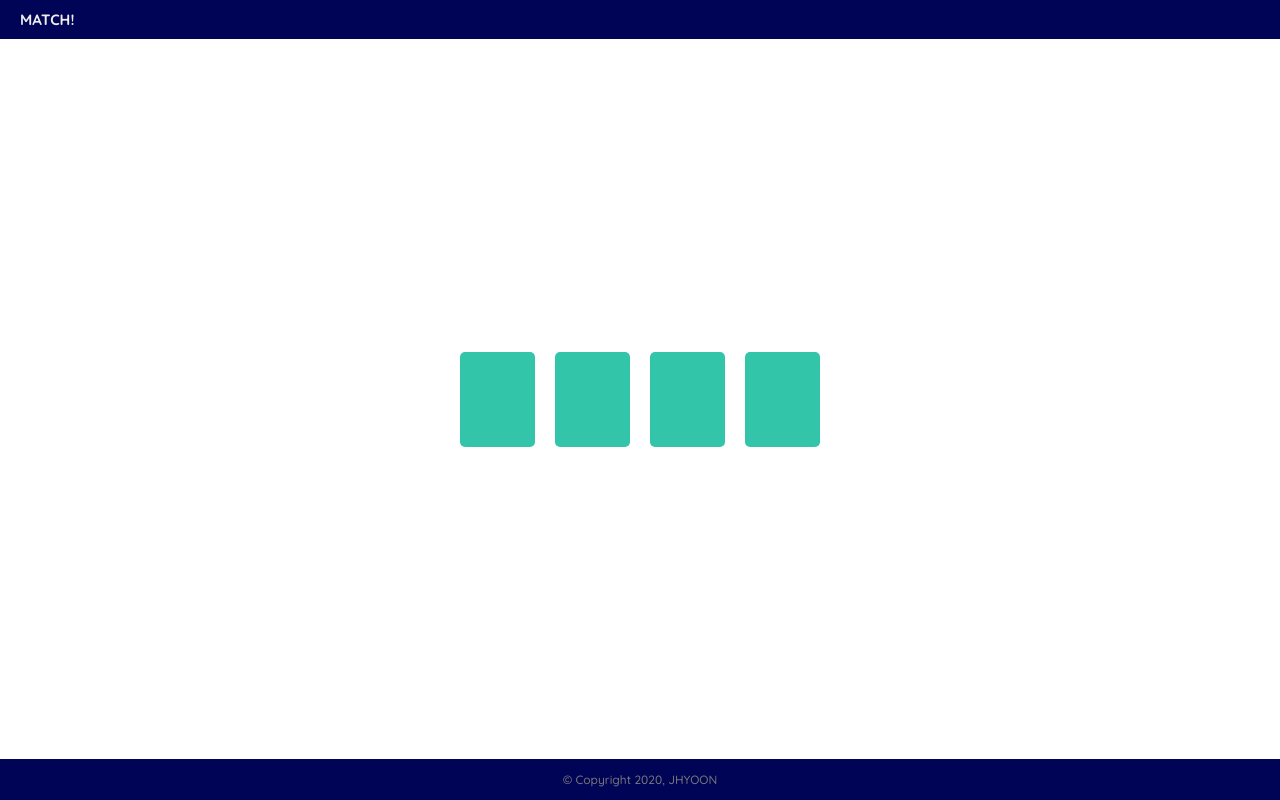
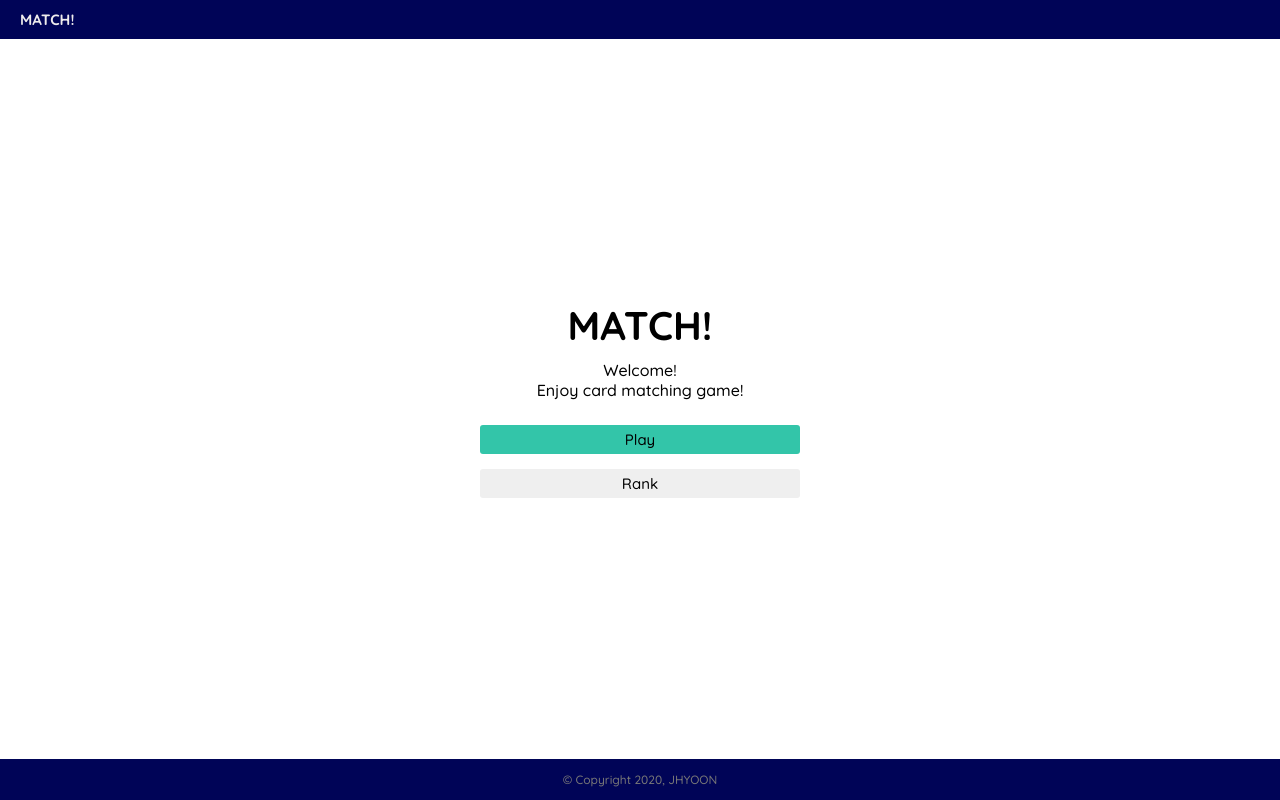
Before and after one commit to JHYOOOOON/MATCH, a React (Create React App) app: page / in a window 1280 px wide. Built offline with nearby package versions, Linux system fonts and the light colour scheme; grey boxes are pictures that could not be loaded.

Commit message:
#4 Add Main page

```diff
--- a/src/App.js
+++ b/src/App.js
@@ -4,12 +4,15 @@ import Footer from "./components/Footer";
 import Card from "./components/Card";
 import "./reset.css";
 import "./App.scss";
+import Main from "./components/Main";
 
 function App() {
   return (
     <div className="App">
       <Header />
-      <Card />
+      <section className="section">
+        <Main />
+      </section>
       <Footer />
     </div>
   );
--- a/src/App.scss
+++ b/src/App.scss
@@ -1,8 +1,15 @@
 @import "components/variables.scss";
 .App {
   font-family: $font;
-
   min-height: 680px;
   display: flex;
   flex-direction: column;
+  .section {
+    display: flex;
+    justify-content: center;
+    align-content: center;
+    flex: 1;
+    width: 400px;
+    margin: 0 auto;
+  }
 }
--- a/src/components/Card.js
+++ b/src/components/Card.js
@@ -120,7 +120,7 @@ const Card = () => {
 
   let cardArray = assignCard(LEVEL[lv]);
   return (
-    <section className="section">
+    <>
       {lv !== 6 ? (
         <div className="card-section">
           <section className="card-container">
@@ -130,7 +130,7 @@ const Card = () => {
       ) : (
         <Finish time={(new Date().getTime() - time) * 0.001} />
       )}
-    </section>
+    </>
   );
 };
 
--- a/src/components/Card.scss
+++ b/src/components/Card.scss
@@ -4,18 +4,13 @@
   transition: none !important;
 }
 
-.section {
-  display: flex;
-  justify-content: center;
-  align-content: center;
-  flex: 1;
 .card-section {
   display: flex;
   justify-content: center;
   flex-direction: column;
+  width: 100%;
   height: 100%;
   .card-container {
-      margin: 0 auto;
     padding: 20px;
     box-sizing: border-box;
     display: flex;
@@ -23,7 +18,6 @@
     align-content: center;
     justify-content: center;
     gap: 20px;
-      width: 400px;
     height: 100%;
     .card {
       flex-grow: 1;
@@ -59,7 +53,6 @@
     }
   }
 }
-}
 
 .card-front,
 .card-back {
--- a/src/components/Finish.scss
+++ b/src/components/Finish.scss
@@ -6,7 +6,7 @@
   align-items: center;
   flex-direction: column;
   .congrats {
-    font-size: 40px;
+    font-size: $title_font_size;
     font-weight: 700;
   }
   .time {
--- /dev/null
+++ b/src/components/Main.js
@@ -0,0 +1,18 @@
+import React from "react";
+import "./Main.scss";
+
+const Main = () => {
+  return (
+    <div className="main">
+      <p className="title">MATCH!</p>
+      <p className="description">
+        Welcome! <br />
+        Enjoy card matching game!
+      </p>
+      <button className="play">Play</button>
+      <button>Rank</button>
+    </div>
+  );
+};
+
+export default Main;
--- /dev/null
+++ b/src/components/Main.scss
@@ -0,0 +1,26 @@
+@import "./variables.scss";
+
+.main {
+  margin: 0 auto;
+  width: 80%;
+  flex: 1;
+  display: flex;
+  justify-content: center;
+  align-items: center;
+  flex-direction: column;
+  .title {
+    font-size: $title_font_size;
+    font-weight: 700;
+  }
+  .description {
+    margin: 10px 0;
+    text-align: center;
+  }
+  button {
+    margin-top: 15px;
+    width: 80%;
+  }
+  .play {
+    background-color: $mint;
+  }
+}
--- a/src/components/variables.scss
+++ b/src/components/variables.scss
@@ -1,3 +1,4 @@
 $mint: #33c5a9;
 $navy: #000457;
 $font: Quicksand;
+$title_font_size: 40px;
```
Also changed, not shown: 1 other file (tests, documents, lock files or other folders). Lines whose indentation alone changed are shown as unchanged.
